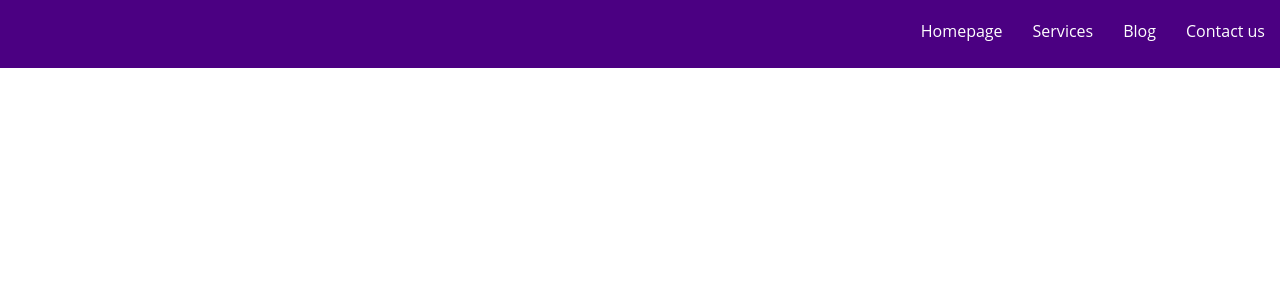
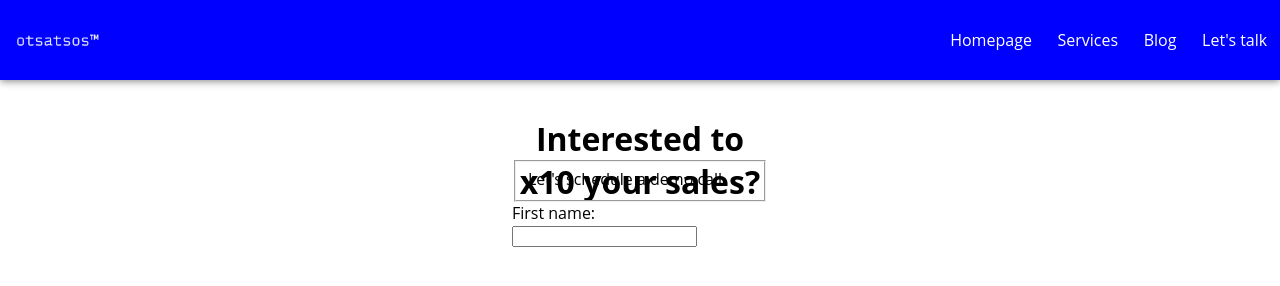
Before and after one commit to otsatsos/mini-site-w-form, a plain HTML site: page index.html in a window 1280 px wide. Drawn offline with Linux system fonts and the light colour scheme.

Commit message:
Center nav elements + Add custom logo

```diff
--- a/index.html
+++ b/index.html
@@ -9,17 +9,26 @@
     <body>
         <header>
             <nav id="navbar">
+                <img class="nav-logo" src="images/otsatsos_logo_white.png" alt="logo">
                 <ul>
                     <li class="navbar-item"><a href="#homepage">Homepage</a></li>
                     <li class="navbar-item"><a href="#services">Services</a></li>
                     <li class="navbar-item"><a href="#blog">Blog</a></li>
-                    <li class="navbar-item"><a href="#contact_us">Contact us</a></li>
+                    <li class="navbar-item"><a href="#lets_talk">Let's talk</a></li>
                 </ul>
             </nav>
         </header>
 
     <main>
-
+        <header class="form-header">
+            <h1>Interested to x10 your sales?</h1>
+        </header>
+        <section>
+            <form>
+                <fieldset>Let's schedule a demo call</fieldset>
+                <label for="fname">First name: <input type="text" id="fname" name="fname"></label>
+            </form>
+        </section>
     </main>
     </body>
 </html>
--- a/styles.css
+++ b/styles.css
@@ -5,29 +5,24 @@ html, body {
     margin: 0;
 }
 
-header {
-    background-color: indigo;
-    width: 100%;
-    height: 6vh;
-    padding: 10px;
-    margin: 0;
-}
-
 #navbar {
     display: flex;
-    justify-content: right;
+    justify-content: flex-end;
     align-items: center;
+    background-color: #0000ff;
+    width: 100%;
+    height: 10vh;
+    box-shadow: 0 1px 8px grey;
 }
 
 #navbar ul {
     display: flex;
+    flex-direction: row;
     list-style: none;
-    padding: 0;
-    margin: 10px;
 }
 
 #navbar li {
-    margin: 0 15px;         /* Add spacing between items */
+    padding: 0 1vw;
     color: white;
 }
 
@@ -38,5 +33,25 @@ header {
 }
 
 #navbar a:hover {
-    text-shadow: 0.5px 0.5px grey;
+    color: #CDE4F5;
+    transition: color 0.5s ease 0s;
 }
+
+.nav-logo {
+    width: 7%;
+    height: auto;
+    margin-right: auto;
+    margin-left: 1vw;
+    color: white;
+}
+
+.form-header {
+    position: absolute;
+    text-align: center;
+    margin: 2vh 40vw 2vh 40vw;
+}
+
+form {
+    position: absolute;
+    padding: 10vh 40vw 2vh 40vw;
+}
```
Also changed, not shown: images/Google_2015_logo.jpg (added), images/otsatsos_logo.png (added), images/otsatsos_logo_white.png (added), 1 other file.
